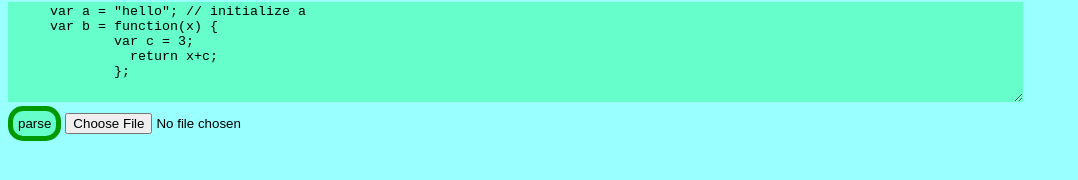
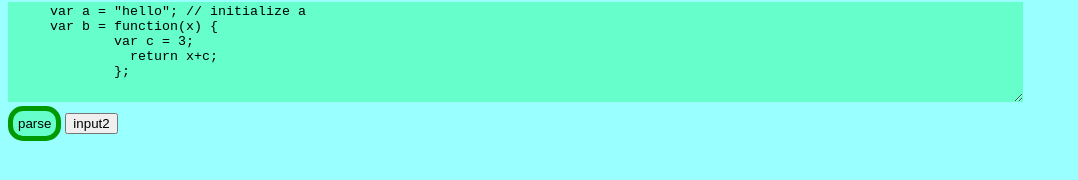
Before and after one commit to alu0100204148/AnalizadorLexico, a plain HTML site: page index.html in a window 1280 px wide. Shown: the part 206-386 px from the top of the page, without its empty margins (0-1078 px from the left). Drawn offline with nearby package versions, Linux system fonts and the light colour scheme.

Commit message:
Update index.html

```diff
--- a/index.html
+++ b/index.html
@@ -8,6 +8,19 @@
    <script src="https://ajax.googleapis.com/ajax/libs/jquery/1.10.2/jquery.min.js"></script>
 
    <script src="main.js"></script>
+   <script type="text/javascript">
+       function dump_ajax(fileName) {
+         $.ajax({
+         	url : fileName,
+                 dataType: "text",
+                 success : function (data) {
+         		$("#INPUT").val(data);
+         		// Si el navegador soporta localStore almacenamos en el localStorage los datos introducidos
+         		if (window.localStorage) {localStorage.original = data;}
+                 }
+             });
+       }
+   </script>
 </head>
 
 <body>
@@ -31,7 +44,7 @@
   </textarea>
   <br>
   <input id="PARSE" value=parse type=button class="mylink">
-  <input type="file" id="fileinput" />
+  <button id ="input2" type="button" onclick="dump_ajax('input2.txt');">input2</button>
   <pre id=OUTPUT></pre>
 </body>
 </html>
```
